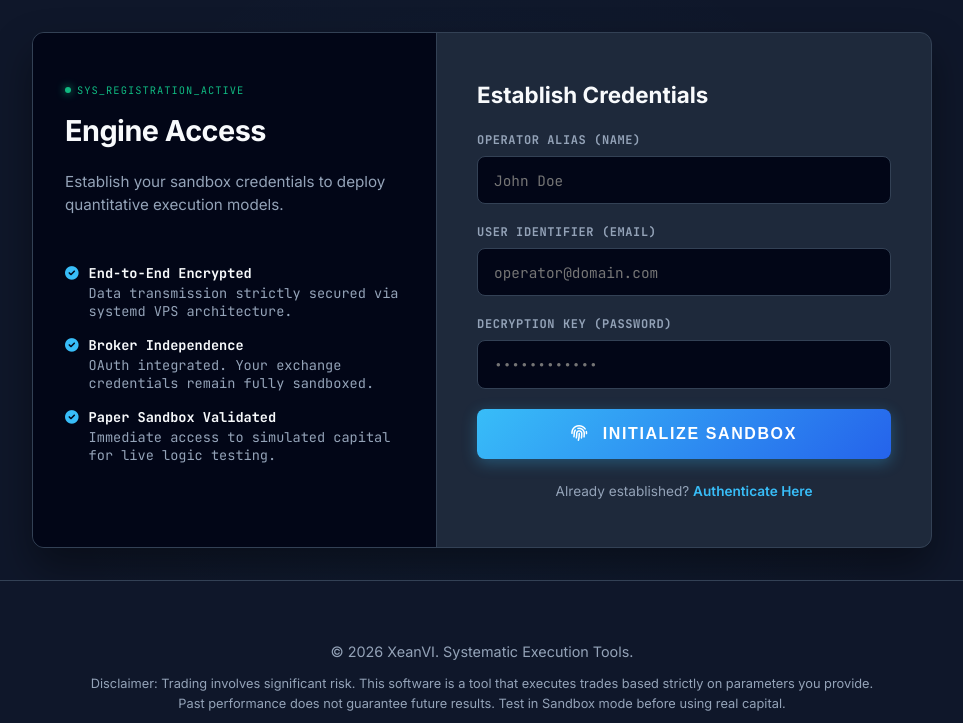
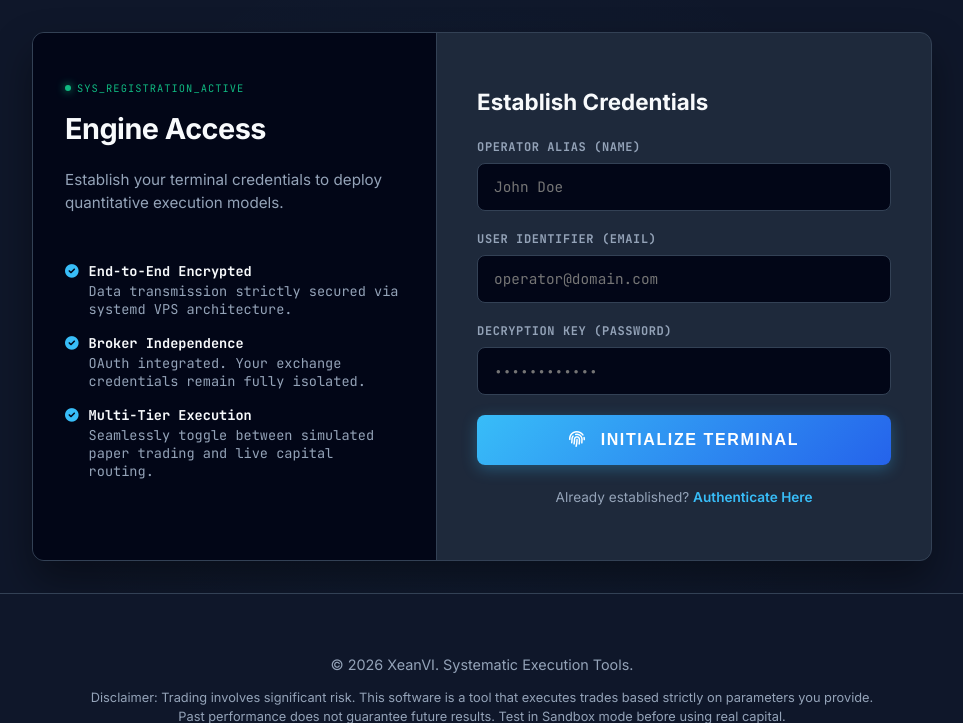
Before and after one commit to TroyS0326/trader, a Flask app: page /signup in a window 1280 px wide. Shown: the part 67-790 px from the top of the page, without its empty margins (158-1121 px from the left). Run offline with Flask 3, Linux system fonts and the light colour scheme; parts of the project's set-up code (start-up, migrations or seed data) failed here and were passed over; some libraries are stand-ins or nearby versions.

Commit message:
Update signup terminology for Free and Pro users

```diff
--- a/templates/signup.html
+++ b/templates/signup.html
@@ -158,7 +158,7 @@
             <div class="auth-info-side">
                 <div class="sys-status">SYS_REGISTRATION_ACTIVE</div>
                 <h2 style="font-size: 1.8rem; margin-bottom: 0.5rem; letter-spacing: -0.5px;">Engine Access</h2>
-                <p style="color: var(--text-muted); font-size: 0.95rem; line-height: 1.5;">Establish your sandbox credentials to deploy quantitative execution models.</p>
+                <p style="color: var(--text-muted); font-size: 0.95rem; line-height: 1.5;">Establish your terminal credentials to deploy quantitative execution models.</p>
 
                 <ul class="trust-list">
                     <li>
@@ -172,14 +172,14 @@
                         <i class="fas fa-check-circle"></i>
                         <div>
                             <strong style="color: var(--text-main); display: block; margin-bottom: 2px;">Broker Independence</strong>
-                            OAuth integrated. Your exchange credentials remain fully sandboxed.
+                            OAuth integrated. Your exchange credentials remain fully isolated.
                         </div>
                     </li>
                     <li>
                         <i class="fas fa-check-circle"></i>
                         <div>
-                            <strong style="color: var(--text-main); display: block; margin-bottom: 2px;">Paper Sandbox Validated</strong>
-                            Immediate access to simulated capital for live logic testing.
+                            <strong style="color: var(--text-main); display: block; margin-bottom: 2px;">Multi-Tier Execution</strong>
+                            Seamlessly toggle between simulated paper trading and live capital routing.
                         </div>
                     </li>
                 </ul>
@@ -216,7 +216,7 @@
                     </div>
 
                     <button type="submit" class="btn-auth">
-                        <i class="fas fa-fingerprint" style="margin-right: 8px;"></i> Initialize Sandbox
+                        <i class="fas fa-fingerprint" style="margin-right: 8px;"></i> Initialize Terminal
                     </button>
                 </form>
 
```
